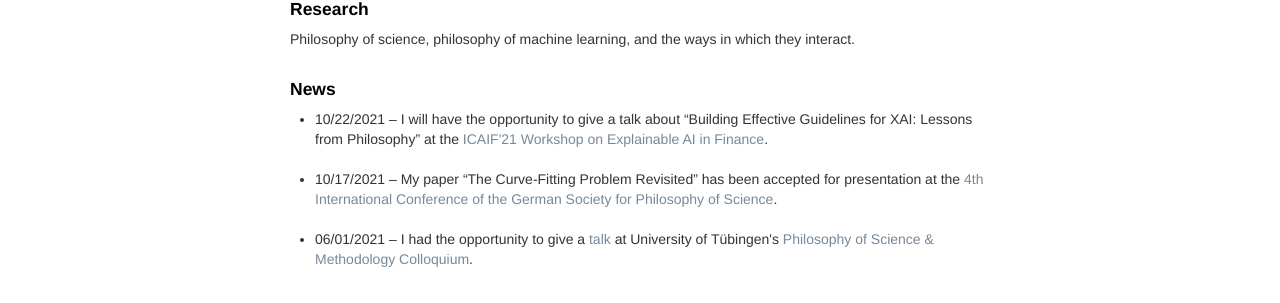
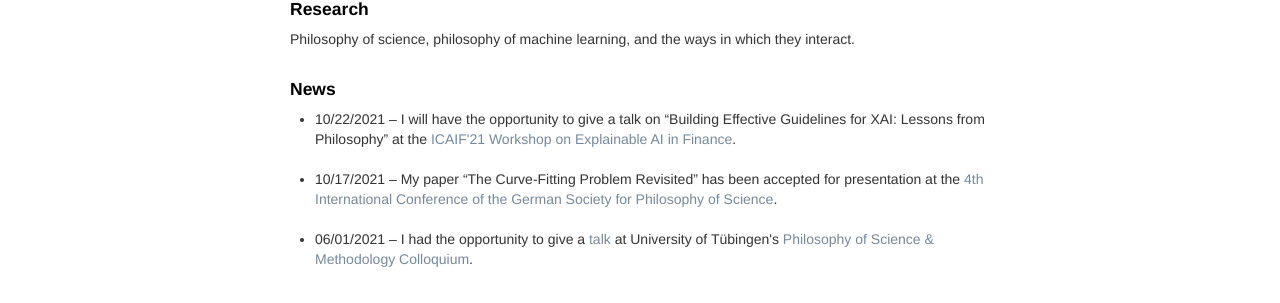
Before and after one commit to oliverbuchholz/oliverbuchholz.github.io, a Jekyll site: the page built from index.md, in a window 1280 px wide. Shown: the part 283-586 px from the top of the page. Built offline with Jekyll 4.4.1, drawn with Linux system fonts in a browser that asks for light colours.

Commit message:
fixed typo

```diff
--- a/index.md
+++ b/index.md
@@ -21,7 +21,7 @@ Philosophy of science, philosophy of machine learning, and the ways in which the
 <h4> News </h4>
 
 <ul>
-<li> 10/22/2021 &ndash; I will have the opportunity to give a talk about &ldquo;Building Effective Guidelines for XAI: Lessons from Philosophy&rdquo; at the <a href="https://ai-finance.org/" target="_blank">ICAIF'21</a> <a href="https://sites.google.com/view/2021-workshop-explainable-ai" target="_blank">Workshop on Explainable AI in Finance</a>.<br><br>
+<li> 10/22/2021 &ndash; I will have the opportunity to give a talk on &ldquo;Building Effective Guidelines for XAI: Lessons from Philosophy&rdquo; at the <a href="https://ai-finance.org/" target="_blank">ICAIF'21</a> <a href="https://sites.google.com/view/2021-workshop-explainable-ai" target="_blank">Workshop on Explainable AI in Finance</a>.<br><br>
 </li>
 
 <li> 10/17/2021 &ndash; My paper &ldquo;The Curve-Fitting Problem Revisited&rdquo; has been accepted for presentation at the <a href="https://www.wissphil.de/gwp2022/" target="_blank">4th International Conference of the German Society for Philosophy of Science</a>.<br><br>
```
